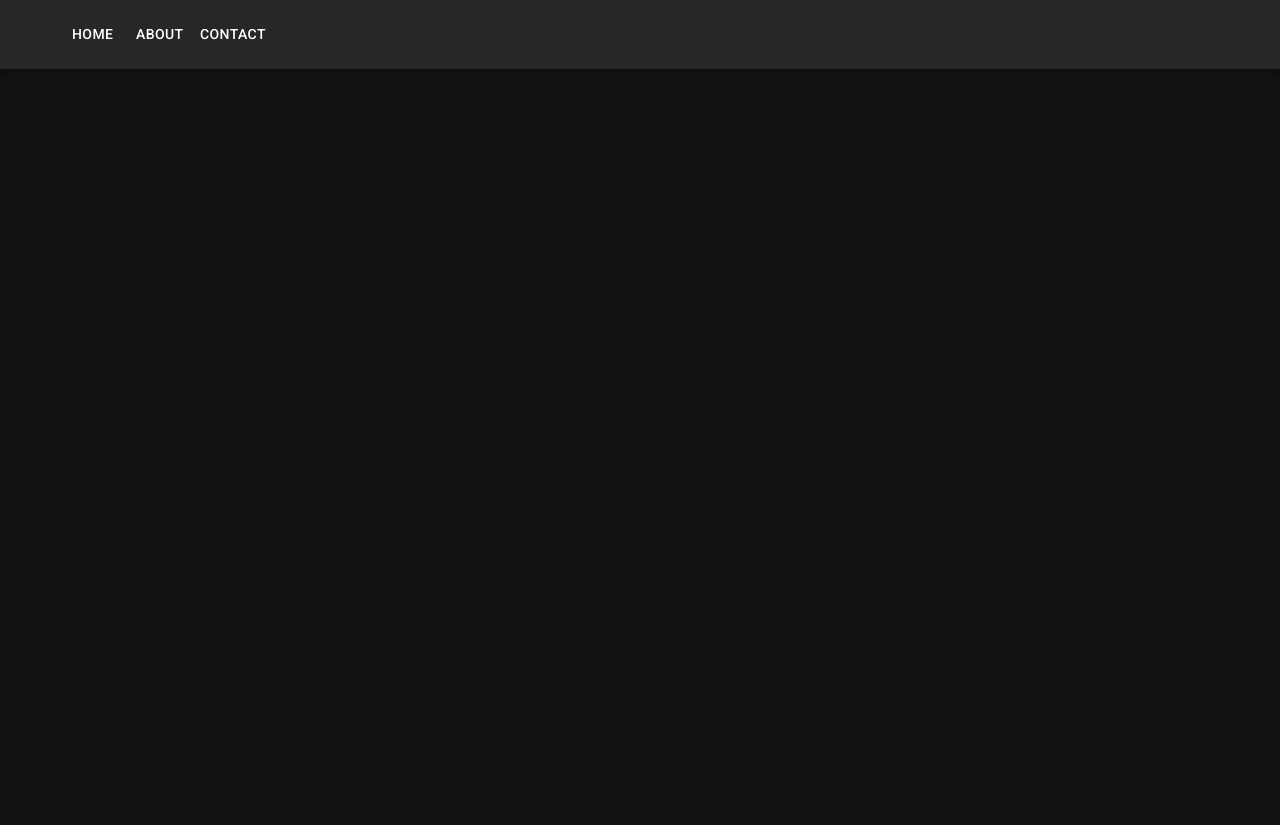
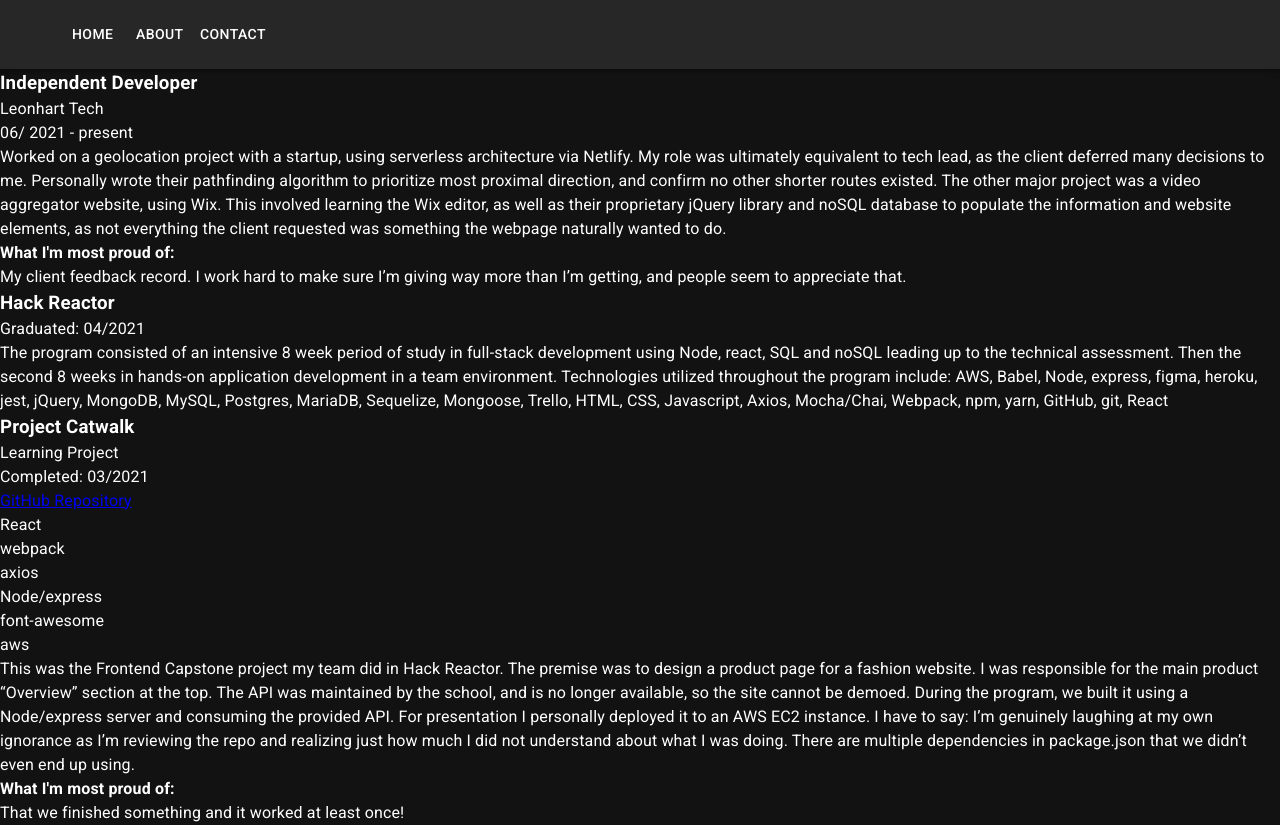
Before and after one commit to tspr0tege/myportfolio, a React app: page / in a window 1280 px wide. Before the commit the page ends 800 px from the top, so only its background shows below. Built offline with nearby package versions, Linux system fonts and the light colour scheme.

Commit message:
Adding lists for main sections

```diff
--- /dev/null
+++ b/client/database.js
@@ -0,0 +1,35 @@
+export const experiences = [
+  {
+    title: 'Independent Developer',
+    company: 'Leonhart Tech',
+    time_period: '06/ 2021 - present',
+    tech_used: [],
+    description: 'Worked on a geolocation project with a startup, using serverless architecture via Netlify. My role was ultimately equivalent to tech lead, as the client deferred many decisions to me. Personally wrote their pathfinding algorithm to prioritize most proximal direction, and confirm no other shorter routes existed.\n\nThe other major project was a video aggregator website, using Wix. This involved learning the Wix editor, as well as their proprietary jQuery library and noSQL database to populate the information and website elements, as not everything the client requested was something the webpage naturally wanted to do.',
+    highlight: 'My client feedback record. I work hard to make sure I\’m giving way more than I\’m getting, and people seem to appreciate that.'
+  }
+];
+
+export const educations = [
+  {
+    title: 'Hack Reactor',
+    status: 'Graduated: 04/2021',
+    description: 'The program consisted of an intensive 8 week period of study in full-stack development using Node, react, SQL and noSQL  leading up to the technical assessment. Then the second 8 weeks in hands-on application development in a team environment.\n\nTechnologies utilized throughout the program include:\nAWS, Babel, Node, express, figma, heroku, jest, jQuery, MongoDB, MySQL, Postgres, MariaDB, Sequelize, Mongoose, Trello, HTML, CSS, Javascript, Axios, Mocha/Chai, Webpack, npm, yarn, GitHub, git, React'
+  }
+];
+
+export const projects = [
+  {
+    title: 'Project Catwalk',
+    type: 'Learning Project',
+    completed: '03/2021',
+    links: [
+      {
+        name: 'GitHub Repository',
+        url: 'https://github.com/tspr0tege/Project-Catwalk'
+      },
+    ],
+    tech_used: ['React', 'webpack', 'axios', 'Node/express', 'font-awesome', 'aws'],
+    description: 'This was the Frontend Capstone project my team did in Hack Reactor. The premise was to design a product page for a fashion website. I was responsible for the main product “Overview” section at the top. The API was maintained by the school, and is no longer available, so the site cannot be demoed. During the program, we built it using a Node/express server and consuming the provided API. For presentation I personally deployed it to an AWS EC2 instance.\n\nI have to say: I\’m genuinely laughing at my own ignorance as I\’m reviewing the repo and realizing just how much I did not understand about what I was doing. There are multiple dependencies in package.json that we didn\’t even end up using.',
+    highlight: 'That we finished something and it worked at least once!'
+  }
+];
--- /dev/null
+++ b/client/src/App.jsx
@@ -0,0 +1,27 @@
+import React, { useState } from 'react';
+import { CssBaseline } from '@mui/material';
+import { ThemeProvider, createTheme } from '@mui/material/styles';
+
+import ExperienceList from './ExperienceList';
+import EducationList from './EducationList';
+import ProjectList from './ProjectList';
+
+import Nav from './Nav';
+
+const darkTheme = createTheme({
+  palette: {
+    mode: 'dark'
+  }
+});
+
+export default () => {
+  return (
+    <ThemeProvider  theme={darkTheme}>
+      <CssBaseline />
+      <Nav />
+      <ExperienceList />
+      <EducationList />
+      <ProjectList />
+    </ThemeProvider>
+  );
+}
--- /dev/null
+++ b/client/src/EducationList.jsx
@@ -0,0 +1,22 @@
+import React from 'react';
+
+import { educations } from '../database';
+
+export default () => {
+
+  return (
+    <>
+      {educations.map((education, index) => {
+        const { title, status, description } = education;
+
+        return (
+          <>
+            <h3>{title}</h3>
+            <p>{status}</p>
+            <p>{description}</p>
+          </>
+        )
+      })}
+    </>
+  );
+}
--- /dev/null
+++ b/client/src/ExperienceList.jsx
@@ -0,0 +1,38 @@
+import React from 'react';
+
+import { experiences } from '../database';
+
+export default () => {
+
+
+  return (
+    <>
+      {experiences.map((experience, index) => {
+        const {
+          title,
+          company,
+          time_period,
+          tech_used,
+          description,
+          highlight } = experience;
+
+        return (
+          <>
+            <h3>{title}</h3>
+            <p>{company}</p>
+            <p>{time_period}</p>
+            {/* tech_used */}
+            {(tech_used.length > 0) && <>
+              {tech_used.map((tech, index) => {
+                return <></>
+              })}
+            </>}
+            <p>{description}</p>
+            <h4>What I'm most proud of:</h4>
+            <p>{highlight}</p>
+          </>
+        )
+      })}
+    </>
+  );
+}
--- a/client/src/App.js
+++ b/client/src/Nav.jsx
@@ -1,12 +1,5 @@
 import React, { useState } from 'react';
-import { AppBar, Button, Box, Container, CssBaseline, Toolbar } from '@mui/material';
-import { ThemeProvider, createTheme } from '@mui/material/styles';
-
-const darkTheme = createTheme({
-  palette: {
-    mode: 'dark'
-  }
-});
+import { AppBar, Button, Box, Container, Toolbar } from '@mui/material';
 
 export default () => {
   const [anchorElNav, setAnchorElNav] = useState(null);
@@ -27,8 +20,7 @@
 
   return (
     // From App bar with responsive menu
-    <ThemeProvider  theme={darkTheme}>
-      <CssBaseline />
+    <nav>
       <AppBar position="static">
         <Container> {/* maxWidth="xl" */}
           <Toolbar disableGutters>
@@ -47,6 +39,6 @@
           </Toolbar>
         </Container>
       </AppBar>
-    </ThemeProvider>
+    </nav>
   );
 }
--- /dev/null
+++ b/client/src/ProjectList.jsx
@@ -0,0 +1,48 @@
+import React from 'react';
+
+import { projects } from '../database';
+
+export default () => {
+
+  return (
+    <>
+      {projects.map((project, index) => {
+        const {
+          title,
+          type,
+          completed,
+          links,
+          tech_used,
+          description,
+          highlight } = project;
+
+        return (
+          <>
+            <h3>{title}</h3>
+            <p>{type}</p>
+            <p>Completed: {completed}</p>
+            {/* links */}
+            {(links.length > 0) && <>
+              {links.map((link, index) => {
+                const { name, url } = link;
+                return (<>
+                  <a href={url}>{name}</a><br/>
+                </>);
+              })}
+            </>}
+            {/* tech_used */}
+            {(tech_used.length > 0) &&
+            <ul>
+              {tech_used.map((tech, index) => {
+                return <li>{tech}</li>
+              })}
+            </ul>}
+            <p>{description}</p>
+            <h4>What I'm most proud of:</h4>
+            <p>{highlight}</p>
+          </>
+        )
+      })}
+    </>
+  );
+}
```
Also changed, not shown: 1 other file (tests, documents, lock files or other folders).
